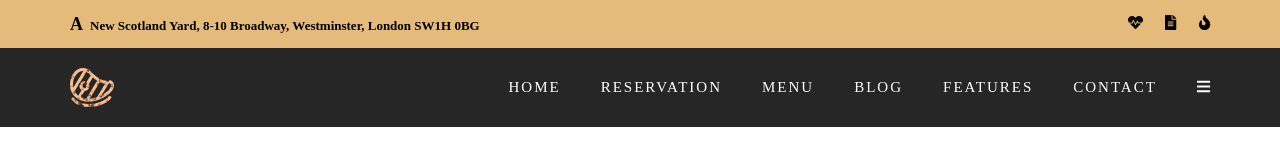
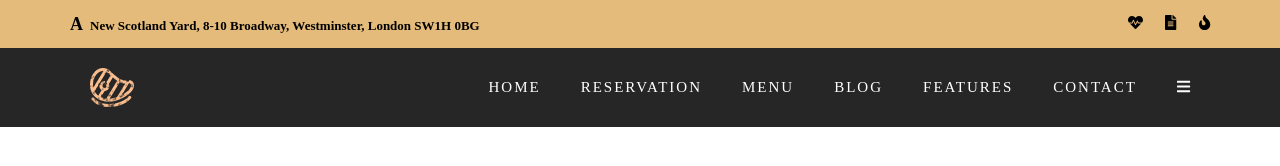
Before and after one commit to anettwu/weekly29, a plain HTML site: page index.html in a window 1280 px wide. Drawn offline with Linux system fonts and the light colour scheme; a web font is replaced by a local one.

Commit message:
Update index.html

```diff
--- a/index.html
+++ b/index.html
@@ -22,7 +22,7 @@
 		</div>
 	</div>
 	<div class="nav__line">
-		<div class="nav__container">
+		<div class="container">
 			<nav id="nav">
 				<ul>
 					<li class="steak__icon"><img src="images/steak-icon.png" alt=""></li>
```
